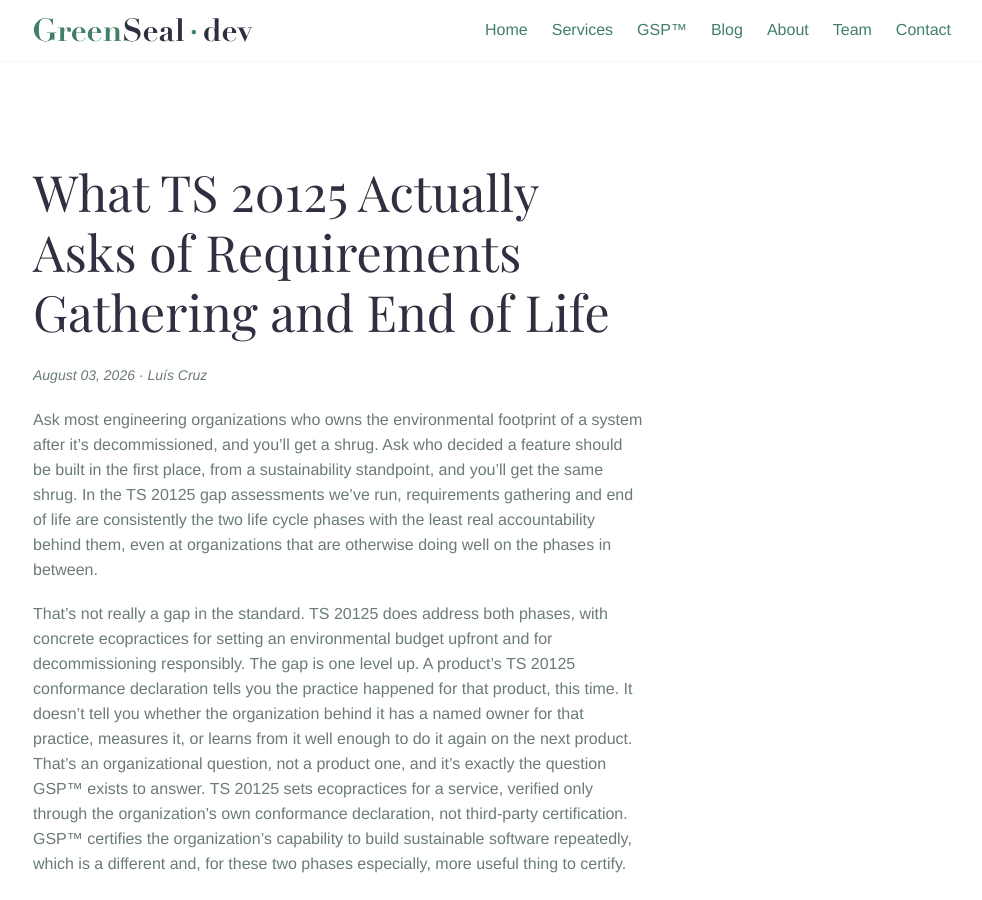
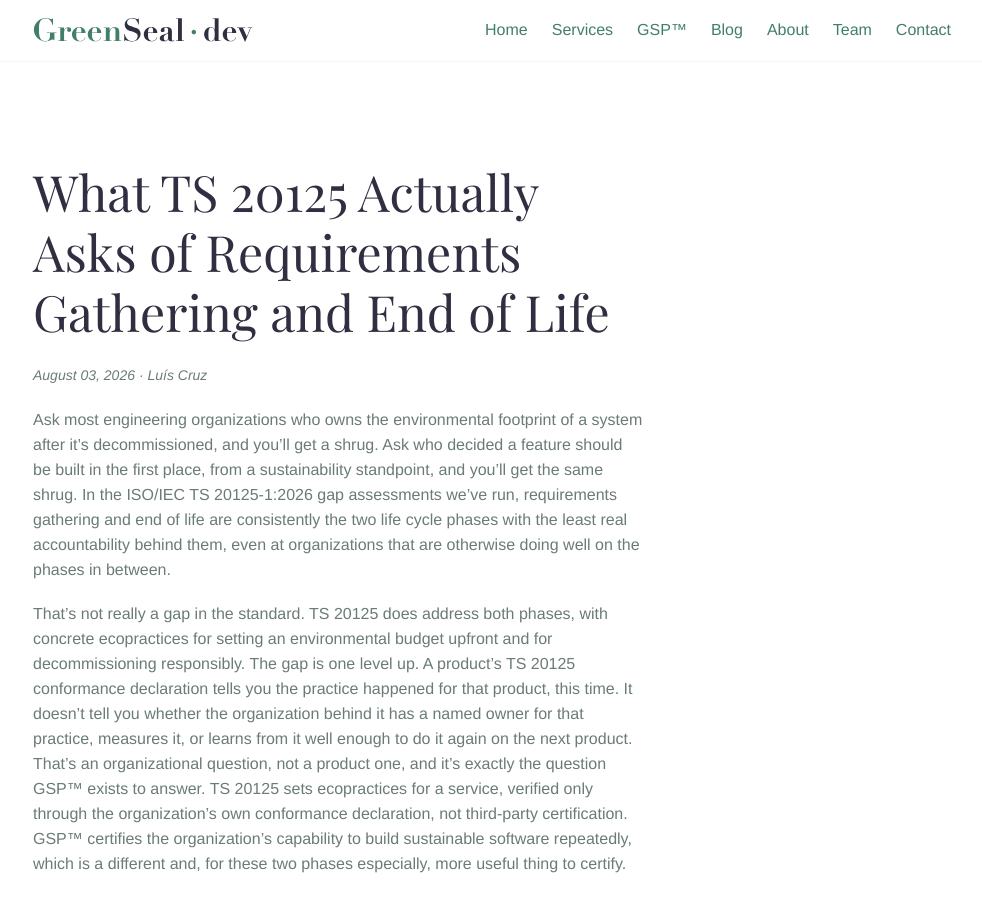
Before and after one commit to luiscruz/greenseal-website, a Jekyll site: the page built from blog/2026-08-03-requirements-and-end-of-life.md, in a window 1280 px wide and 900 px high. Shown: the whole window, without its empty margins (142-1124 px from the left). Built offline with Jekyll 4.4.1, drawn with Linux system fonts in a browser that asks for light colours.

Commit message:
Use full ISO/IEC TS 20125-1:2026 designation on first mention
Matches house convention established by the June 25 explainer: full designation once, then TS 20125 as shorthand for the rest of the piece.

```diff
--- a/blog/2026-08-03-requirements-and-end-of-life.md
+++ b/blog/2026-08-03-requirements-and-end-of-life.md
@@ -4,10 +4,10 @@
 date: 2026-08-03
 author: Luís Cruz
 tags: [green software, ecodesign, ISO, TS 20125, GSP, certification, standards]
-description: "Requirements gathering and end of life are two ISO/IEC TS 20125-1 phases organizations consistently struggle to show real accountability for. Here's why that's an organizational gap, not a product one, and what GSP™ Level 2 now requires because of it."
+description: "Requirements gathering and end of life are two ISO/IEC TS 20125-1:2026 phases organizations consistently struggle to show real accountability for. Here's why that's an organizational gap, not a product one, and what GSP™ Level 2 now requires because of it."
 ---
 
-Ask most engineering organizations who owns the environmental footprint of a system after it's decommissioned, and you'll get a shrug. Ask who decided a feature should be built in the first place, from a sustainability standpoint, and you'll get the same shrug. In the TS 20125 gap assessments we've run, requirements gathering and end of life are consistently the two life cycle phases with the least real accountability behind them, even at organizations that are otherwise doing well on the phases in between.
+Ask most engineering organizations who owns the environmental footprint of a system after it's decommissioned, and you'll get a shrug. Ask who decided a feature should be built in the first place, from a sustainability standpoint, and you'll get the same shrug. In the ISO/IEC TS 20125-1:2026 gap assessments we've run, requirements gathering and end of life are consistently the two life cycle phases with the least real accountability behind them, even at organizations that are otherwise doing well on the phases in between.
 
 That's not really a gap in the standard. TS 20125 does address both phases, with concrete ecopractices for setting an environmental budget upfront and for decommissioning responsibly. The gap is one level up. A product's TS 20125 conformance declaration tells you the practice happened for that product, this time. It doesn't tell you whether the organization behind it has a named owner for that practice, measures it, or learns from it well enough to do it again on the next product. That's an organizational question, not a product one, and it's exactly the question GSP™ exists to answer. TS 20125 sets ecopractices for a service, verified only through the organization's own conformance declaration, not third-party certification. GSP™ certifies the organization's capability to build sustainable software repeatedly, which is a different and, for these two phases especially, more useful thing to certify.
 
```
